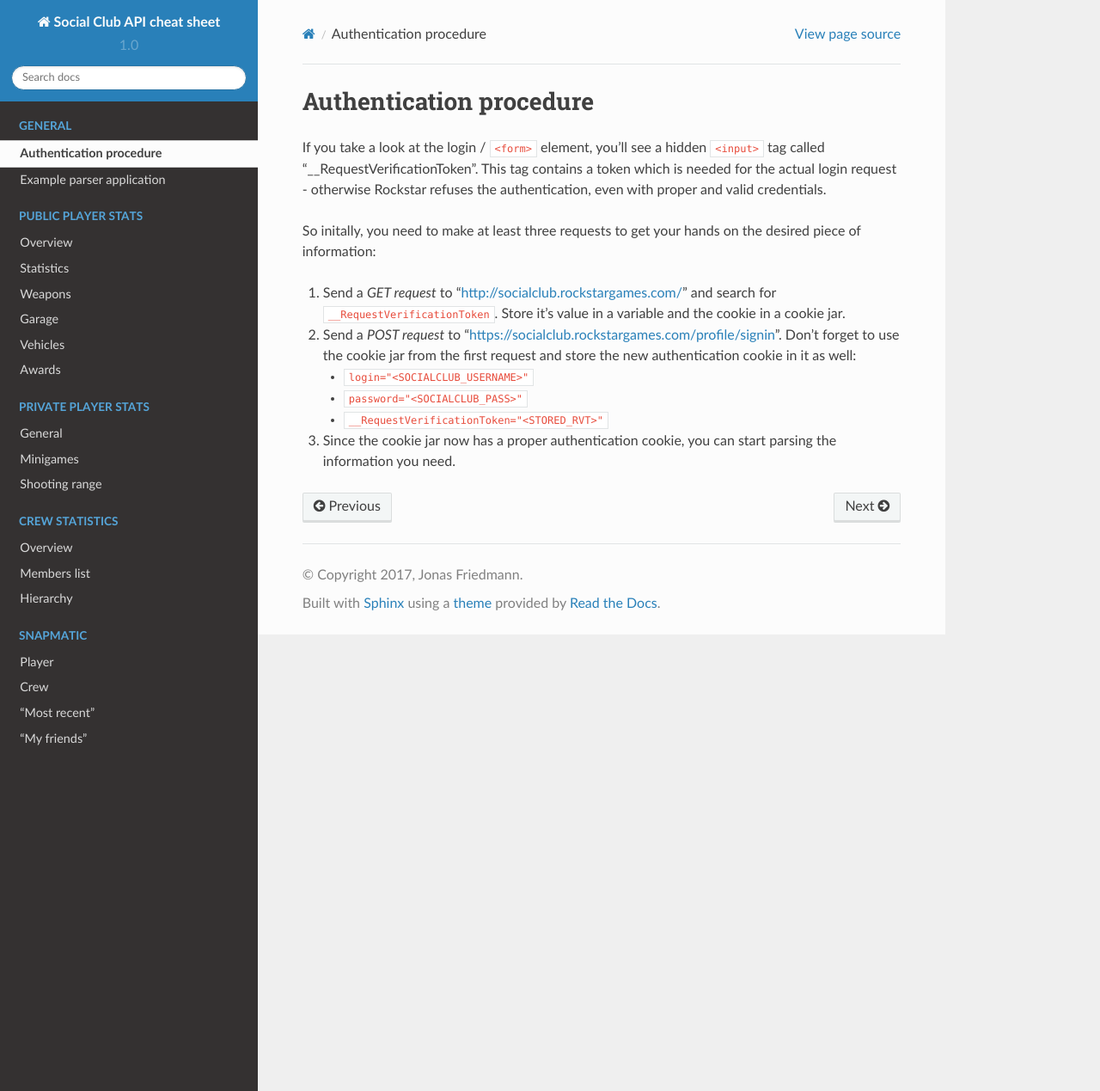
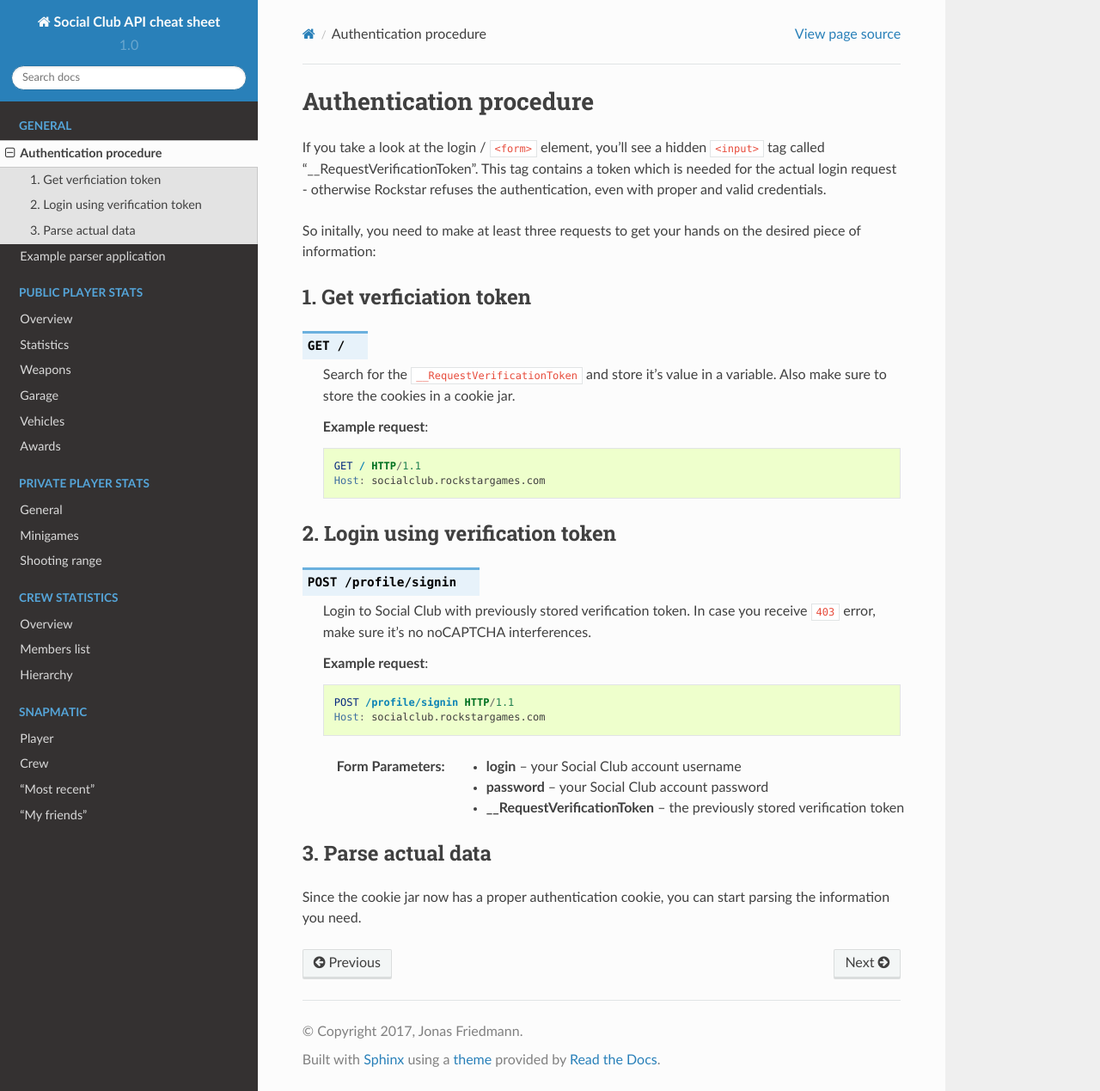
Before and after one commit to gta5-map/Social-Club-API-cheat-sheet, a Sphinx documentation site: the page built from docs/authentication.rst, in a window 1280 px wide and 1269 px high. Shown: the whole window at 86% size. Built offline with Sphinx 7.4.7 and the Read the Docs theme 2.0.0, drawn with Linux system fonts in a browser that asks for light colours.

Commit message:
Improve authentication.rst

```diff
--- a/docs/authentication.rst
+++ b/docs/authentication.rst
@@ -1,27 +1,43 @@
 Authentication procedure
 ========================
 
-If you take a look at the login / ``<form>`` element, you'll see a
-hidden ``<input>`` tag called "\_\_RequestVerificationToken". This tag
-contains a token which is needed for the actual login request -
-otherwise Rockstar refuses the authentication, even with proper and
-valid credentials.
+If you take a look at the login / ``<form>`` element, you'll see a hidden ``<input>`` tag called "\_\_RequestVerificationToken". This tag contains a token which is needed for the actual login request - otherwise Rockstar refuses the authentication, even with proper and valid credentials.
 
-So initally, you need to make at least three requests to get your hands
-on the desired piece of information:
+So initally, you need to make at least three requests to get your hands on the desired piece of information:
 
-1. Send a *GET request* to "http://socialclub.rockstargames.com/" and
-   search for ``__RequestVerificationToken``. Store it's value in a
-   variable and the cookie in a cookie jar.
+1. Get verficiation token
+-------------------------
 
-2. Send a *POST request* to
-   "https://socialclub.rockstargames.com/profile/signin". Don't forget
-   to use the cookie jar from the first request and store the new
-   authentication cookie in it as well:
+.. http:get:: /
 
-   -  ``login="<SOCIALCLUB_USERNAME>"``
-   -  ``password="<SOCIALCLUB_PASS>"``
-   -  ``__RequestVerificationToken="<STORED_RVT>"``
+  Search for the ``__RequestVerificationToken`` and store it's value in a variable. Also make sure to store the cookies in a cookie jar.
 
-3. Since the cookie jar now has a proper authentication cookie, you can
-   start parsing the information you need.
+  **Example request**:
+
+  .. sourcecode:: http
+
+    GET / HTTP/1.1
+    Host: socialclub.rockstargames.com
+
+2. Login using verification token
+---------------------------------
+
+.. http:post:: /profile/signin
+
+  Login to Social Club with previously stored verification token. In case you receive ``403`` error, make sure it's no noCAPTCHA interferences.
+
+  **Example request**:
+
+  .. sourcecode:: http
+
+    POST /profile/signin HTTP/1.1
+    Host: socialclub.rockstargames.com
+
+  :fparam login: your Social Club account username
+  :fparam password: your Social Club account password
+  :fparam __RequestVerificationToken: the previously stored verification token
+
+3. Parse actual data
+--------------------
+
+Since the cookie jar now has a proper authentication cookie, you can start parsing the information you need.
```
